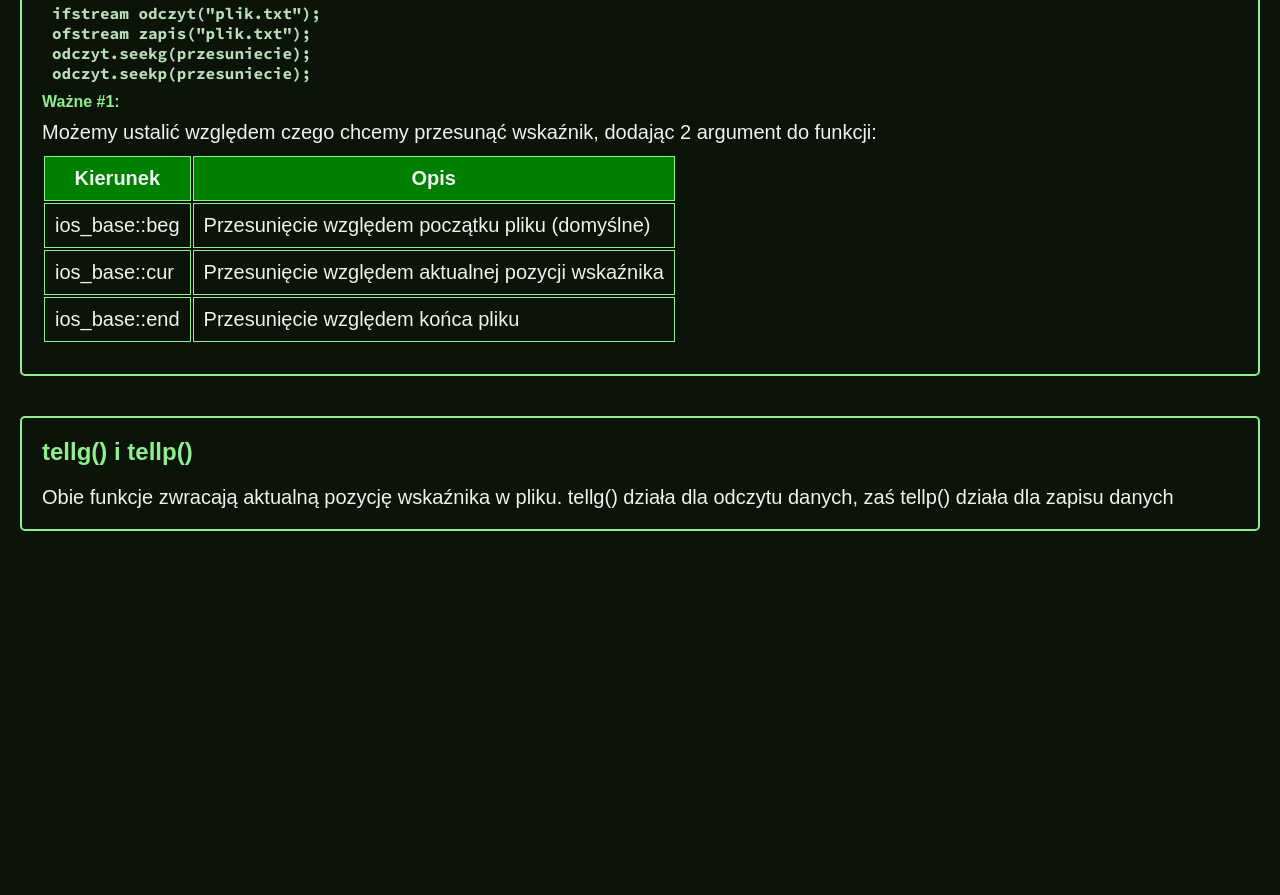
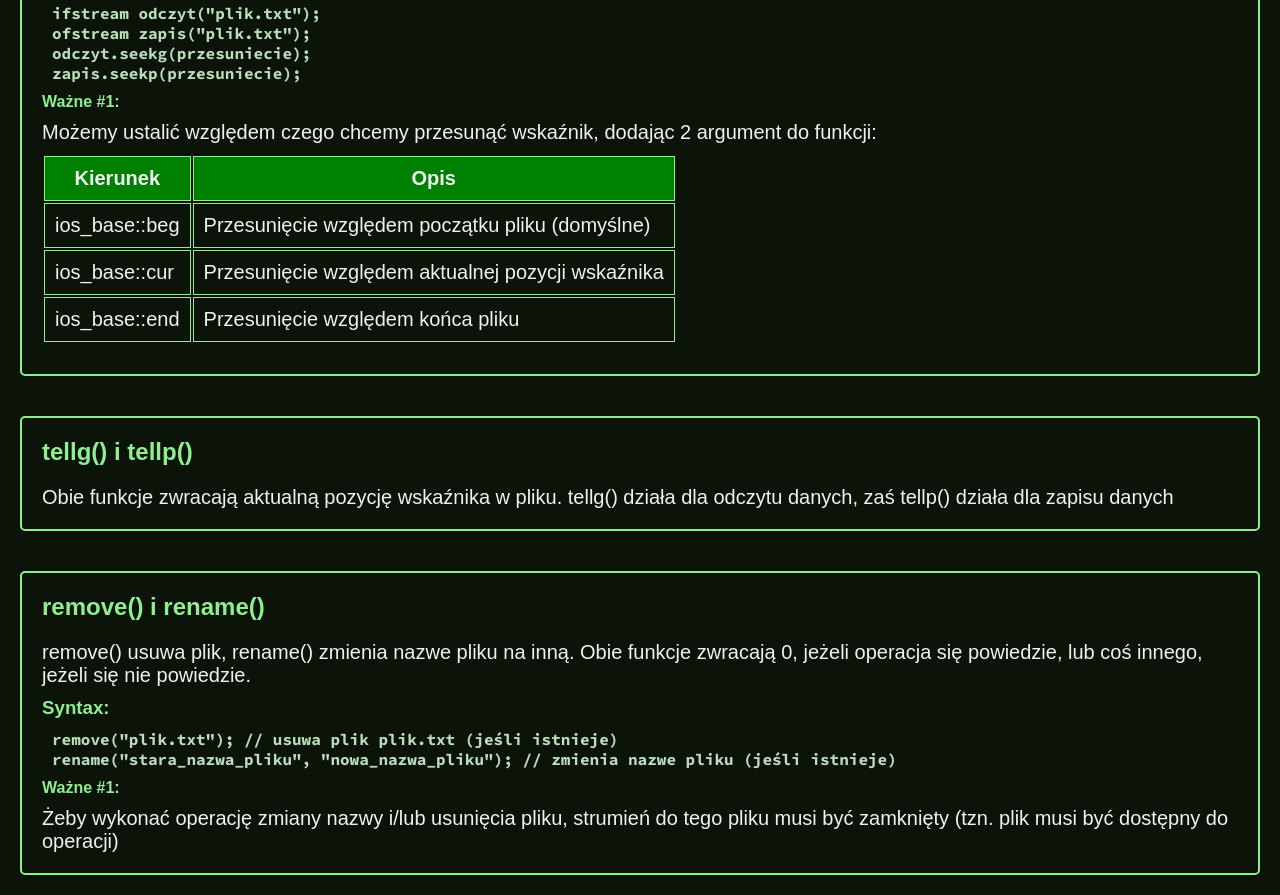
Before and after one commit to KariminK/zst-, a plain HTML site: page index.html in a window 1280 px wide. Shown: the part 3039-3934 px from the top of the page. Before the commit the page ends 3590 px from the top, so only its background shows below. Drawn offline with Linux system fonts and the light colour scheme.

Commit message:
added remove() and rename(), fixed mistakes

```diff
--- a/index.html
+++ b/index.html
@@ -129,7 +129,7 @@
         </p>
         <code>
           string str; <br />
-          getline(cin, str, ";"); // getline będzie odczytywał dane aż do
+          getline(cin, str, ';'); // getline będzie odczytywał dane aż do
           najbliższego średnika
         </code>
       </section>
@@ -170,7 +170,7 @@
           ifstream odczyt("plik.txt"); <br />
           ofstream zapis("plik.txt"); <br />
           odczyt.seekg(przesuniecie); <br />
-          odczyt.seekp(przesuniecie);
+          zapis.seekp(przesuniecie);
         </code>
         <h4>Ważne #1:</h4>
         <p>
@@ -205,6 +205,26 @@
           działa dla odczytu danych, zaś tellp() działa dla zapisu danych
         </p>
       </section>
+      <section>
+        <h2>remove() i rename()</h2>
+        <p>
+          remove() usuwa plik, rename() zmienia nazwe pliku na inną. Obie
+          funkcje zwracają 0, jeżeli operacja się powiedzie, lub coś innego,
+          jeżeli się nie powiedzie.
+        </p>
+        <h3>Syntax:</h3>
+        <code>
+          remove("plik.txt"); // usuwa plik plik.txt (jeśli istnieje) <br />
+          rename("stara_nazwa_pliku", "nowa_nazwa_pliku"); // zmienia nazwe
+          pliku (jeśli istnieje)
+        </code>
+        <h4>Ważne #1:</h4>
+        <p>
+          Żeby wykonać operację zmiany nazwy i/lub usunięcia pliku, strumień do
+          tego pliku musi być zamknięty (tzn. plik musi być dostępny do
+          operacji)
+        </p>
+      </section>
     </main>
   </body>
 </html>
```
